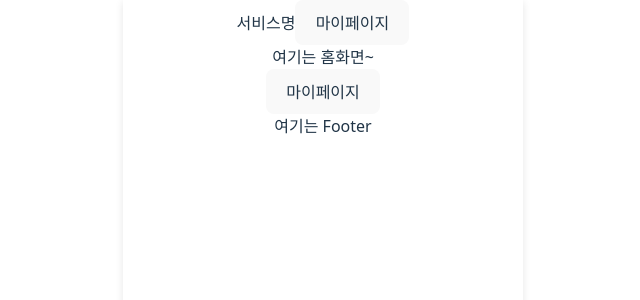
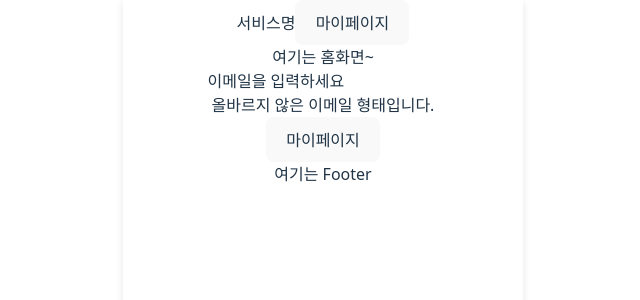
Before and after one commit to 2025-UMC-Hackathon/Frontend, a React (Vite) app: page / in a window 1280 px wide. Shown: the top 300 px of the page, without its empty margins (317-957 px from the left). Built offline with nearby package versions, Linux system fonts and the light colour scheme.

Commit message:
변경 사항 저장

```diff
--- /dev/null
+++ b/src/components/LoginTextField.tsx
@@ -0,0 +1,49 @@
+// 로그인 페이지에서 쓰일 TextField 컴포넌트
+
+type LoginTextFieldProps = {
+    label?: string;
+    value: string;
+    onChange: (e: React.ChangeEvent<HTMLInputElement>) => void;
+    placeholder?: string;
+    type?: 'text' | 'email' | 'password' | 'number';
+    disabled?: boolean;
+    width?: string; // 예: "w-[300px]" 또는 "w-full"
+    required?: boolean;
+    error?: string;
+};
+
+const LoginTextField = ({
+    label,
+    value,
+    onChange,
+    placeholder,
+    type,
+    disabled,
+    width,
+    required,
+    error,
+}: LoginTextFieldProps) => {
+    return (
+        <div className={`flex flex-col ${width}`}>
+            {label && (
+                <label className="flex flex-start text-lg mb-[10px] gap-[2px]">
+                    {label}
+                    {required && <span>*</span>}
+                </label>
+            )}
+            <div className={`flex items-center border border-[#333] border-opacity-20 rounded-[8px] px-3 py-3 bg-white`}>
+                <input
+                    type={type}
+                    value={value}
+                    onChange={onChange}
+                    placeholder={placeholder}
+                    disabled={disabled}
+                    className="flex-1 text-base bg-transparent outline-none placeholder:text-[#CACAD0]"
+                />
+            </div>
+            {error && <span className="flex flex-start mt-[3px] text-[11px] text-[#838389]">{error}</span>}
+        </div>
+    );
+};
+
+export default LoginTextField;
--- a/src/pages/homepage.tsx
+++ b/src/pages/homepage.tsx
@@ -1,12 +1,29 @@
 import { useNavigate } from 'react-router-dom';
 import Button from "../components/button";
+import LoginTextField from '../components/LoginTextField';
 
 export default function Home() {
 	const navigate = useNavigate();
 
+	const handleChange = () => {
+		console.log("handle");
+	}
+
+
 	return (
 		<div className="flex flex-col items-center justify-start p-2">
 			<p className="mb-4 text-lg">여기는 홈화면~</p>
+
+			<LoginTextField
+				placeholder="이메일"
+				value="이메일을 입력하세요"
+				onChange={handleChange}
+				type="email"
+				required
+				width="w-[300px]"
+				error="올바르지 않은 이메일 형태입니다."
+			/>
+
 
 			<Button
 				text="마이페이지"
```
